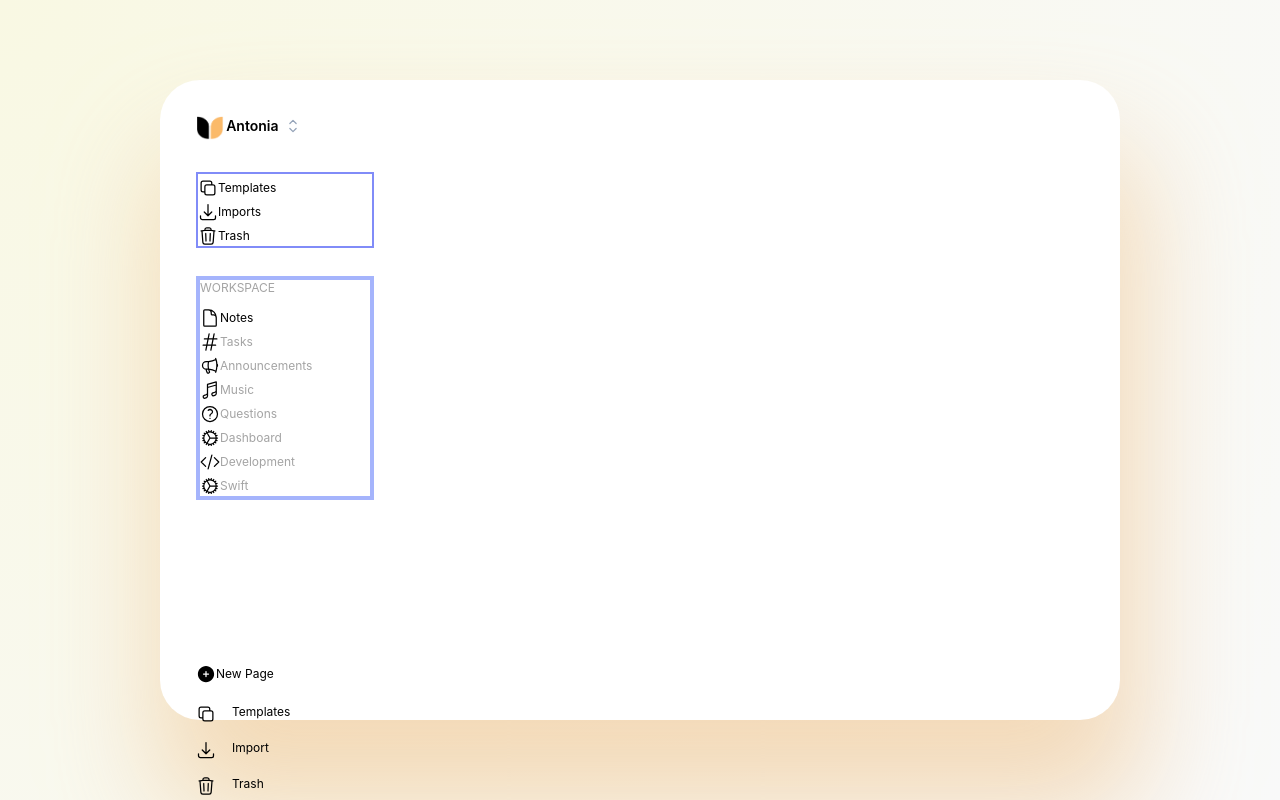
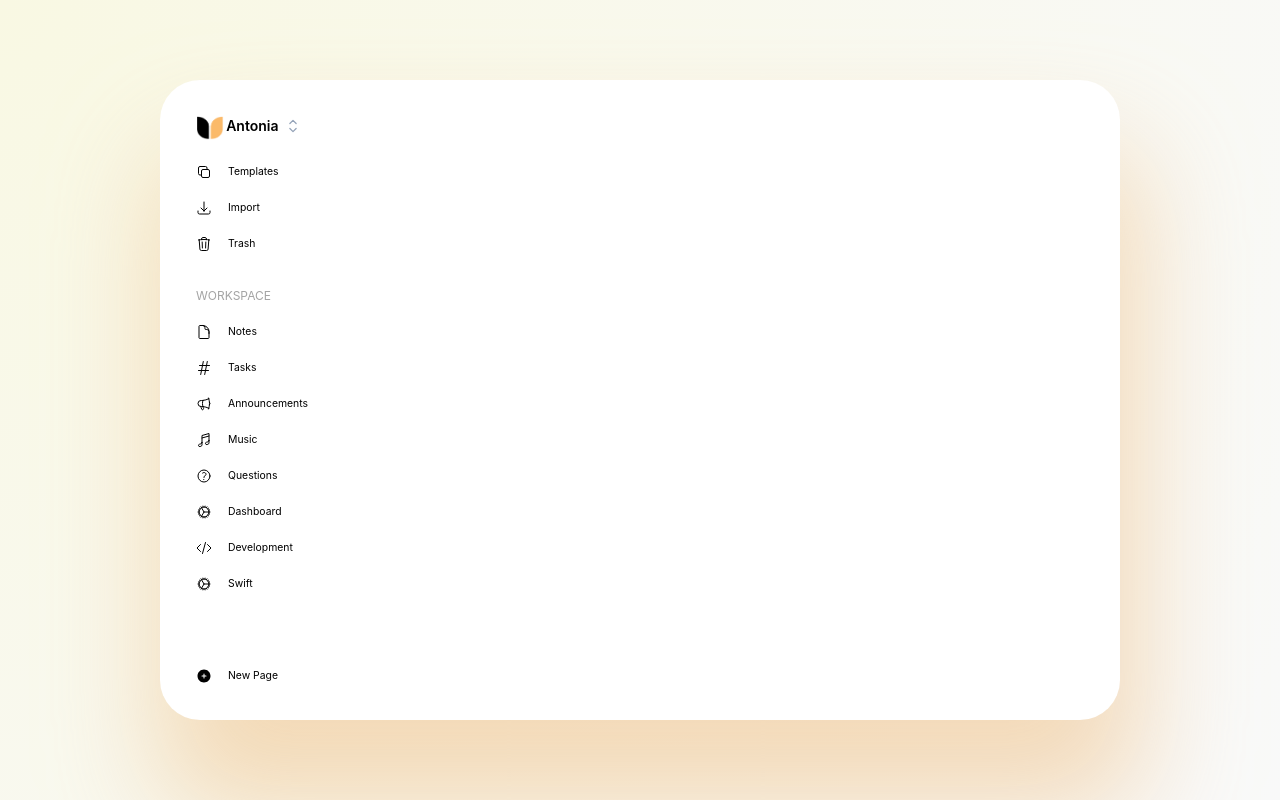
Before and after one commit to AntoniaGranit/wudpecker-task, a React (Create React App) app: page / in a window 1280 px wide. Shown: the top 800 px of the page. Built offline with nearby package versions, Linux system fonts and the light colour scheme.

Commit message:
add mapped links to menu & hover animation

```diff
--- a/src/App.js
+++ b/src/App.js
@@ -6,7 +6,6 @@ const App = () => {
     <main className="bg-gradient h-screen w-screen flex justify-center items-center">
       <div className="bg-white m-auto w-9/12 h-90 p-9 rounded-4xl shadow-3xl">
         <Menu />
-        <MenuItem />
       </div>
     </main>
   );
--- a/src/components/Menu.js
+++ b/src/components/Menu.js
@@ -1,89 +1,24 @@
 import Logo from "../assets/logo.png";
-import {
-  ArrowDownTrayIcon,
-  ChevronUpDownIcon,
-  CodeBracketIcon,
-  CogIcon,
-  DocumentIcon,
-  HashtagIcon,
-  MegaphoneIcon,
-  MusicalNoteIcon,
-  QuestionMarkCircleIcon,
-  Square2StackIcon,
-  TrashIcon,
-} from "@heroicons/react/24/outline";
+import { ChevronUpDownIcon } from "@heroicons/react/24/outline";
 import { PlusCircleIcon } from "@heroicons/react/24/solid";
+import MenuItem from "./MenuItem";
 
 const Menu = () => {
   return (
     <div className="flex flex-col h-full w-1/5">
-      <div className="flex justify-between w-3/5 pb-8">
+      <div className="flex justify-between w-3/5 pb-4">
         <img src={Logo} alt="logo" className="h-6 w-7" />
         <div className="flex gap-1">
           <p className="text-sm font-semibold">Antonia</p>
           <ChevronUpDownIcon className="h-5 w-5 text-slate-400" />
         </div>
       </div>
-      <nav className="flex flex-col h-full gap-7">
-        <div className="flex flex-col h-auto gap-3 border-2 border-indigo-400">
-          <ul>
-            <li>
-              <Square2StackIcon className="h-5 w-5 inline-block" />
-              <p className="text-xs inline-block">Templates</p>
-            </li>
-            <li>
-              <ArrowDownTrayIcon className="h-5 w-5 inline-block" />
-              <p className="text-xs inline-block">Imports</p>
-            </li>
-            <li>
-              <TrashIcon className="h-5 w-5 inline-block" />
-              <p className="text-xs inline-block">Trash</p>
-            </li>
-          </ul>
-        </div>
-        <div className="flex flex-col h-fit border-4 border-indigo-300">
-          <p className="text-xs text-lightgrey pb-2">WORKSPACE</p>
-          <ul>
-            <li>
-              <DocumentIcon className="h-5 w-5 inline-block" />
-              <p className="text-xs inline-block">Notes</p>
-            </li>
-            <li>
-              <HashtagIcon className="h-5 w-5 inline-block" />
-              <p className="text-xs inline-block text-lightgrey">Tasks</p>
-            </li>
-            <li>
-              <MegaphoneIcon className="h-5 w-5 inline-block" />
-              <p className="text-xs inline-block text-lightgrey">
-                Announcements
-              </p>
-            </li>
-            <li>
-              <MusicalNoteIcon className="h-5 w-5 inline-block" />
-              <p className="text-xs inline-block text-lightgrey">Music</p>
-            </li>
-            <li>
-              <QuestionMarkCircleIcon className="h-5 w-5 inline-block" />
-              <p className="text-xs inline-block text-lightgrey">Questions</p>
-            </li>
-            <li>
-              <CogIcon className="h-5 w-5 inline-block" />
-              <p className="text-xs inline-block text-lightgrey">Dashboard</p>
-            </li>
-            <li>
-              <CodeBracketIcon className="h-5 w-5 inline-block" />
-              <p className="text-xs inline-block text-lightgrey">Development</p>
-            </li>
-            <li>
-              <CogIcon className="h-5 w-5 inline-block" />
-              <p className="text-xs inline-block text-lightgrey">Swift</p>
-            </li>
-          </ul>
-        </div>
+      <nav className="flex flex-col h-full">
+        <MenuItem />
         <span class="flex-grow"></span>
-        <div className="flex items-center">
-          <PlusCircleIcon className="h-5 w-5 inline-block" />
-          <p className="text-xs inline-block">New Page</p>
+        <div className="flex items-center gap-4">
+          <PlusCircleIcon className="h-4 w-4 inline-block" />
+          <p className="text-xxs inline-block">New Page</p>
         </div>
       </nav>
     </div>
--- a/src/components/MenuItem.js
+++ b/src/components/MenuItem.js
@@ -83,7 +83,7 @@ const MenuItem = () => {
   const Menus = [MainLinks, WorkspaceLinks];
 
   return Menus.map((menu, menuIndex) => (
-    <div className="py-5 border-indigo-400" key={menuIndex}>
+    <div className="py-2" key={menuIndex}>
       {menu.title ? (
         <p className="text-xs text-lightgrey pb-5">
           {menu.title.toUpperCase()}
@@ -92,9 +92,12 @@ const MenuItem = () => {
       {menu.items.map((item, itemIndex) => {
         const Icon = item.icon;
         return (
-          <div key={itemIndex} className="flex h-9 gap-4">
-            <Icon className="h-5 w-5 inline-block" />
-            <p className="text-xs inline-block">{item.title}</p>
+          <div
+            key={itemIndex}
+            className="group cursor-pointer flex h-9 gap-4 transition-transform duration-500 ease-in-out hover:translate-x-2"
+          >
+            <Icon className="h-4 w-4 inline-block" />
+            <p className="text-xxs inline-block">{item.title}</p>
           </div>
         );
       })}
--- a/tailwind.config.js
+++ b/tailwind.config.js
@@ -1,32 +1,31 @@
 /** @type {import('tailwindcss').Config} */
 module.exports = {
-  content: [
-    "./src/**/*.{js,jsx,ts,tsx}"
-  ],
+  content: ["./src/**/*.{js,jsx,ts,tsx}"],
   theme: {
     extend: {
       height: {
-        '90': '40rem',
+        90: "40rem",
       },
       colors: {
-        'primary-orange': '#FAA84E',
-        'lightgrey': '#A4A4A4',
+        "primary-orange": "#FAA84E",
+        lightgrey: "#A4A4A4",
       },
       borderRadius: {
-        '4xl': '2.5rem',
+        "4xl": "2.5rem",
       },
       boxShadowColor: {
-        'primary': '#EBC9A0',
+        primary: "#EBC9A0",
       },
       boxShadow: {
-        '3xl': '10px 80px 110px 10px rgb(240, 201, 153, 0.65)',
+        "3xl": "10px 80px 110px 10px rgb(240, 201, 153, 0.65)",
       },
       backgroundImage: {
-        'gradient': 'radial-gradient(circle at left top, #F9F8E3 , #F9F9F9)',
+        gradient: "radial-gradient(circle at left top, #F9F8E3 , #F9F9F9)",
       },
       fontSize: {
+        xxs: ".65rem",
       },
     },
   },
   plugins: [],
-}
+};
```
